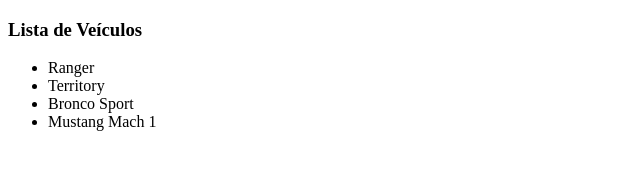
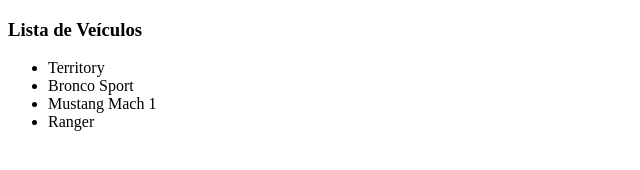
Before and after one commit to RamosDayane/SPRINT-03, a plain HTML site: page index.html in a window 1280 px wide. Shown: the whole page, without its empty margins (0-640 px from the left). Drawn offline with Linux system fonts and the light colour scheme.

Commit message:
Update index.html

```diff
--- a/index.html
+++ b/index.html
@@ -10,10 +10,10 @@
 			<section>
 				<h3> Lista de Veículos </h3>
 				<ul>
-					<li>Ranger</li>
-					<li>Territory</li>
-					<li>Bronco Sport</li>
-					<li>Mustang Mach 1</li>
+<li><font ">Territory</font></li>
+<li><font ">Bronco Sport</font></li>
+<li><font ">Mustang Mach 1</font></li>
+<li><font ">Ranger </font></li>
 				</ul>
 			</section>
 		</main>
```
